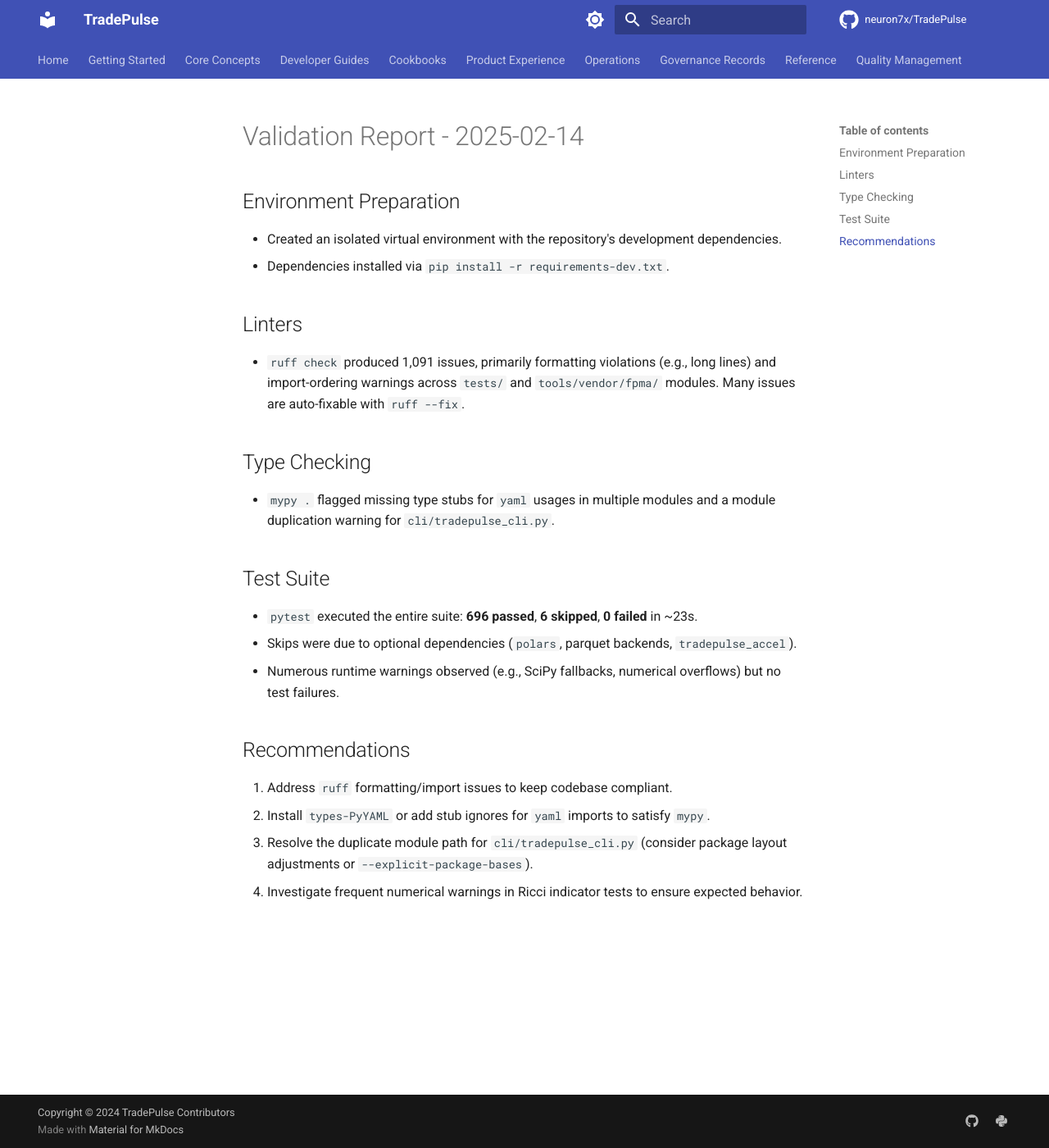
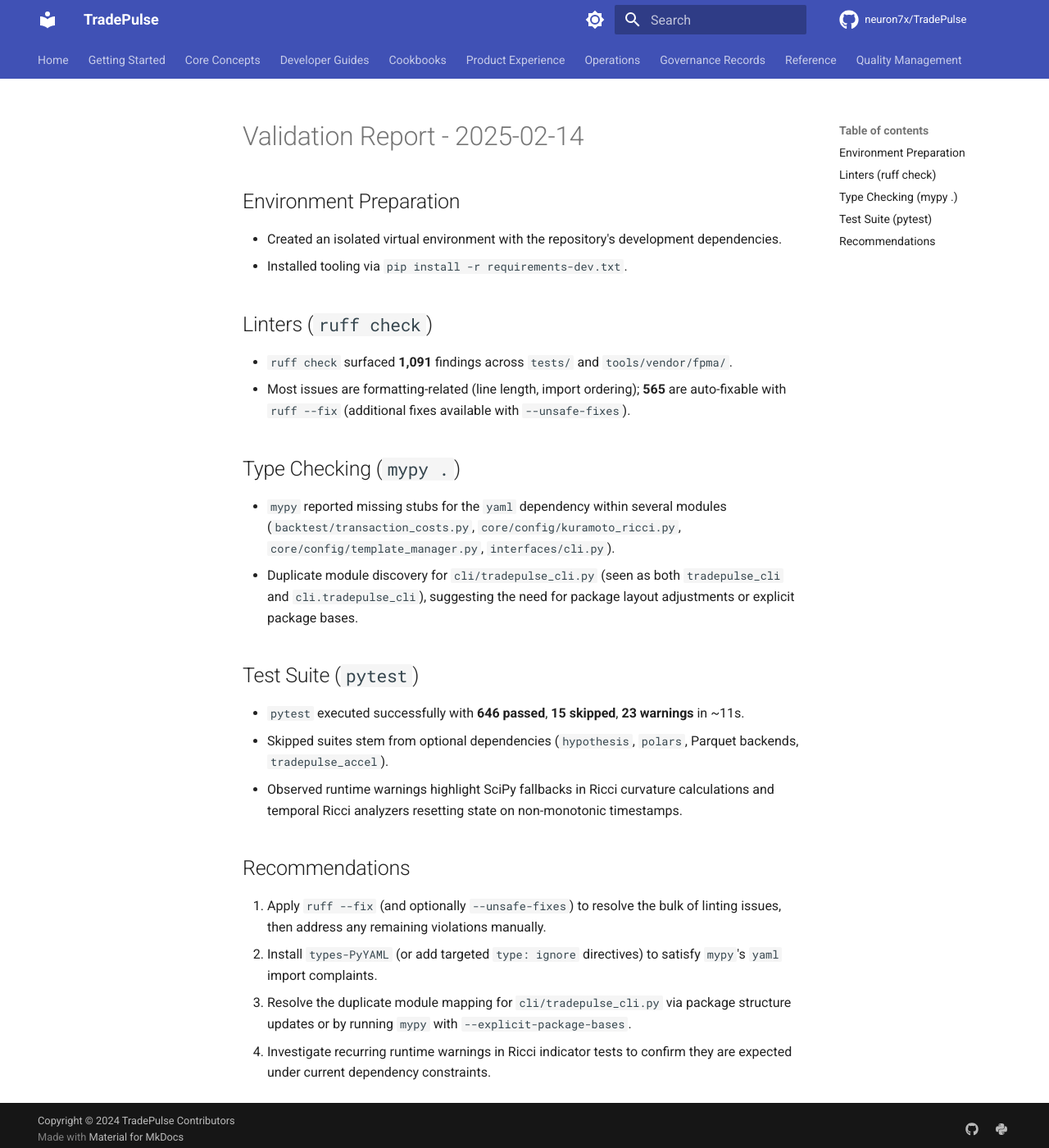
Before and after one commit to neuron7x/TradePulse, an MkDocs documentation site: the page built from docs/validation/2025-02-14-validation-report.md, in a window 1280 px wide and 1400 px high. Shown: the whole window at 82% size. Built offline with MkDocs 1.6.1 and Material for MkDocs 9.7.7, drawn with Linux system fonts in a browser that asks for light colours; comment, search, counter and statistics services are not loaded; the version menu is left out.

Commit message:
docs: refresh 2025-02-14 validation report

```diff
--- a/docs/validation/2025-02-14-validation-report.md
+++ b/docs/validation/2025-02-14-validation-report.md
@@ -2,21 +2,23 @@
 
 ## Environment Preparation
 - Created an isolated virtual environment with the repository's development dependencies.
-- Dependencies installed via `pip install -r requirements-dev.txt`.
+- Installed tooling via `pip install -r requirements-dev.txt`.
 
-## Linters
-- `ruff check` produced 1,091 issues, primarily formatting violations (e.g., long lines) and import-ordering warnings across `tests/` and `tools/vendor/fpma/` modules. Many issues are auto-fixable with `ruff --fix`.
+## Linters (`ruff check`)
+- `ruff check` surfaced **1,091** findings across `tests/` and `tools/vendor/fpma/`.
+- Most issues are formatting-related (line length, import ordering); **565** are auto-fixable with `ruff --fix` (additional fixes available with `--unsafe-fixes`).
 
-## Type Checking
-- `mypy .` flagged missing type stubs for `yaml` usages in multiple modules and a module duplication warning for `cli/tradepulse_cli.py`.
+## Type Checking (`mypy .`)
+- `mypy` reported missing stubs for the `yaml` dependency within several modules (`backtest/transaction_costs.py`, `core/config/kuramoto_ricci.py`, `core/config/template_manager.py`, `interfaces/cli.py`).
+- Duplicate module discovery for `cli/tradepulse_cli.py` (seen as both `tradepulse_cli` and `cli.tradepulse_cli`), suggesting the need for package layout adjustments or explicit package bases.
 
-## Test Suite
-- `pytest` executed the entire suite: **696 passed**, **6 skipped**, **0 failed** in ~23s.
-- Skips were due to optional dependencies (`polars`, parquet backends, `tradepulse_accel`).
-- Numerous runtime warnings observed (e.g., SciPy fallbacks, numerical overflows) but no test failures.
+## Test Suite (`pytest`)
+- `pytest` executed successfully with **646 passed**, **15 skipped**, **23 warnings** in ~11s.
+- Skipped suites stem from optional dependencies (`hypothesis`, `polars`, Parquet backends, `tradepulse_accel`).
+- Observed runtime warnings highlight SciPy fallbacks in Ricci curvature calculations and temporal Ricci analyzers resetting state on non-monotonic timestamps.
 
 ## Recommendations
-1. Address `ruff` formatting/import issues to keep codebase compliant.
-2. Install `types-PyYAML` or add stub ignores for `yaml` imports to satisfy `mypy`.
-3. Resolve the duplicate module path for `cli/tradepulse_cli.py` (consider package layout adjustments or `--explicit-package-bases`).
-4. Investigate frequent numerical warnings in Ricci indicator tests to ensure expected behavior.
+1. Apply `ruff --fix` (and optionally `--unsafe-fixes`) to resolve the bulk of linting issues, then address any remaining violations manually.
+2. Install `types-PyYAML` (or add targeted `type: ignore` directives) to satisfy `mypy`'s `yaml` import complaints.
+3. Resolve the duplicate module mapping for `cli/tradepulse_cli.py` via package structure updates or by running `mypy` with `--explicit-package-bases`.
+4. Investigate recurring runtime warnings in Ricci indicator tests to confirm they are expected under current dependency constraints.
```
